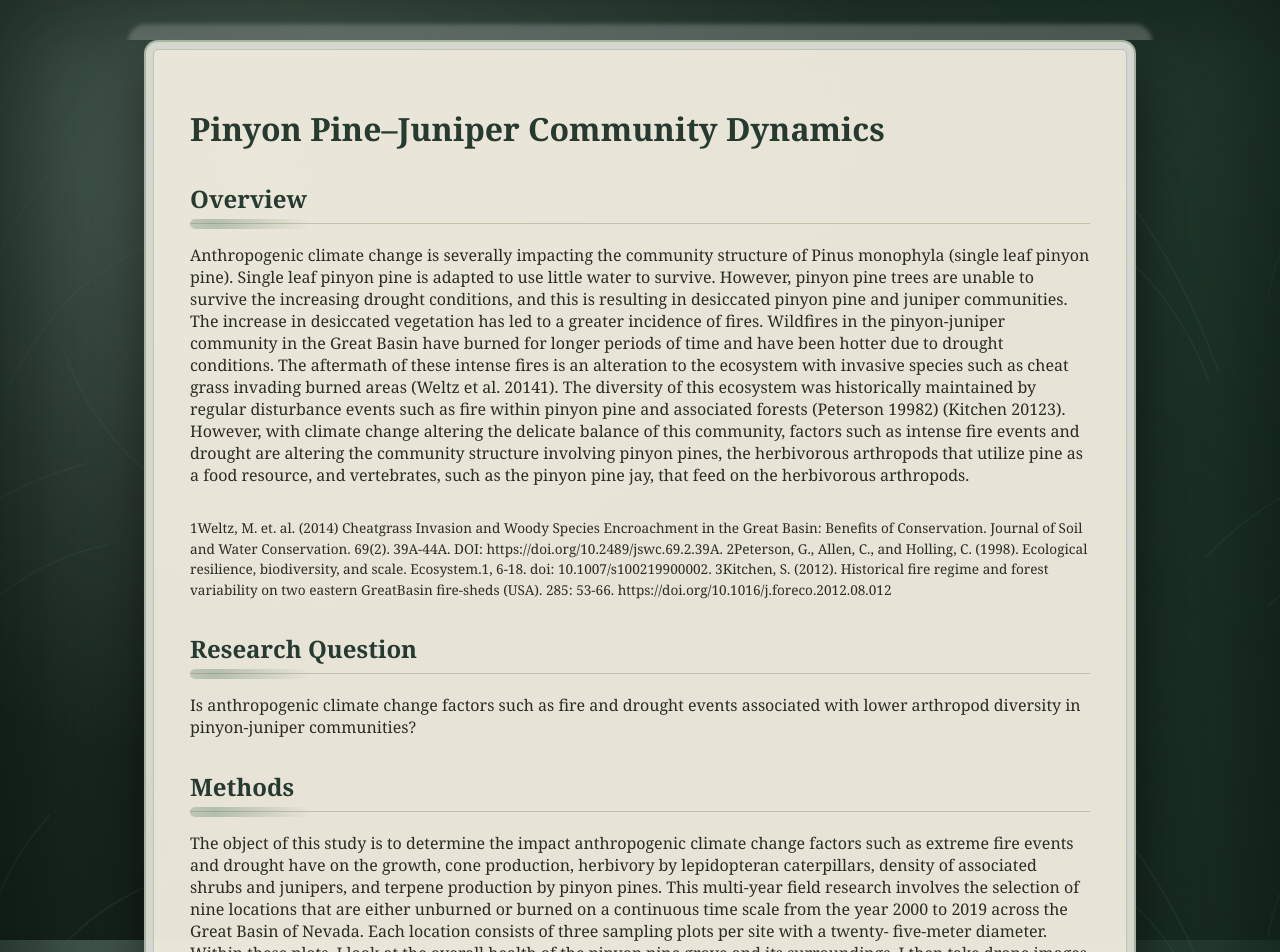
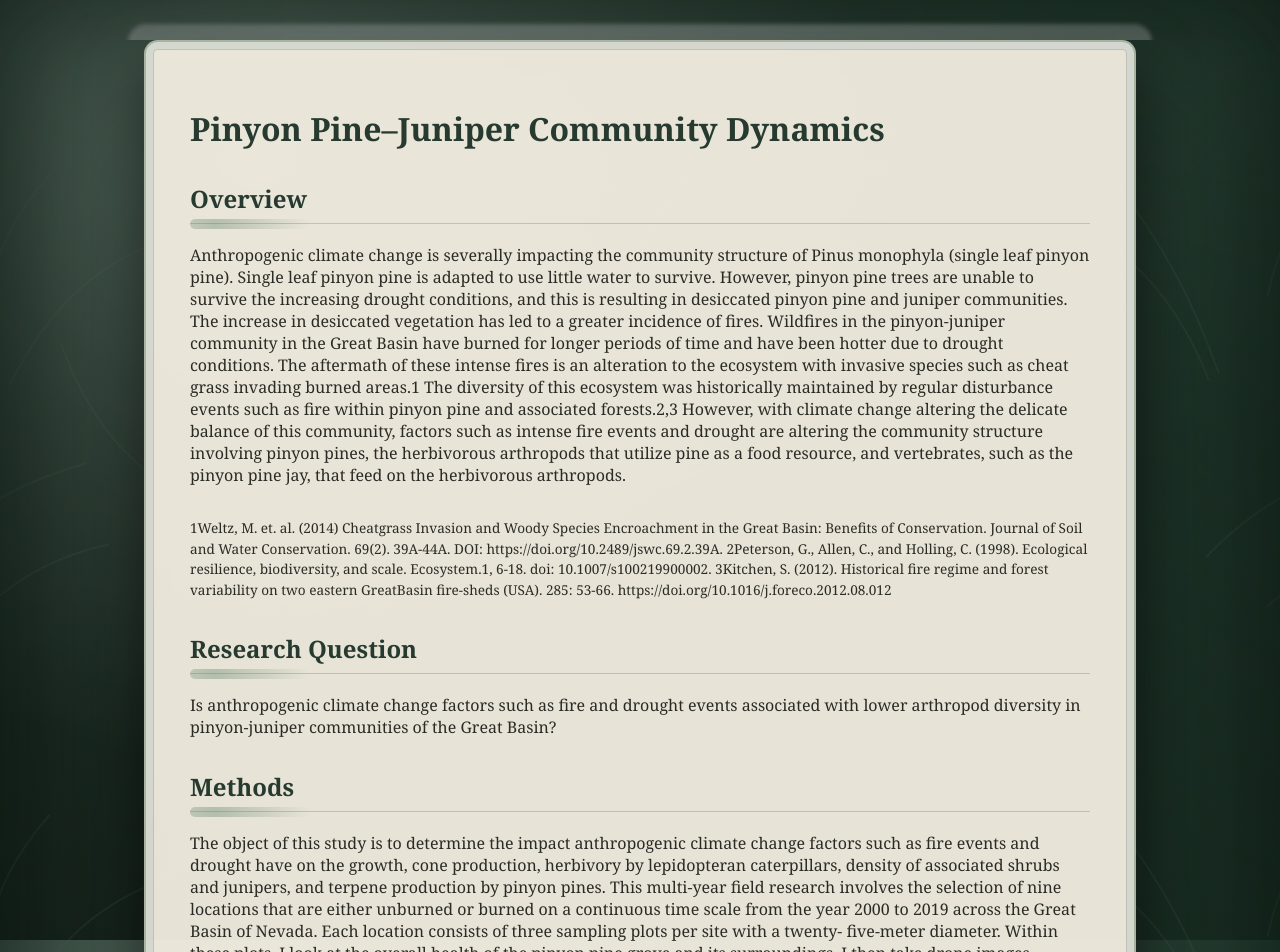
Before and after one commit to ChloeCollierAllen/ChloeCollierAllen.github.io, a Jekyll site: the page built from research/pinyon-pj-dynamics.md, in a window 1280 px wide and 1400 px high. Shown: the top 952 px of the window. Built offline with Jekyll 4.4.1, drawn with Linux system fonts in a browser that asks for light colours; some of the changed text lies outside the part shown.

Commit message:
Update pinyon-pj-dynamics.md

```diff
--- a/research/pinyon-pj-dynamics.md
+++ b/research/pinyon-pj-dynamics.md
@@ -14,9 +14,9 @@ this is resulting in desiccated pinyon pine and juniper communities. The increas
 vegetation has led to a greater incidence of fires. Wildfires in the pinyon-juniper community in
 the Great Basin have burned for longer periods of time and have been hotter due to drought
 conditions. The aftermath of these intense fires is an alteration to the ecosystem with invasive
-species such as cheat grass invading burned areas (Weltz et al. 20141). The diversity of this
+species such as cheat grass invading burned areas.1 The diversity of this
 ecosystem was historically maintained by regular disturbance events such as fire within pinyon
-pine and associated forests (Peterson 19982) (Kitchen 20123). However, with climate change
+pine and associated forests.2,3 However, with climate change
 altering the delicate balance of this community, factors such as intense fire events and drought
 are altering the community structure involving pinyon pines, the herbivorous arthropods that
 utilize pine as a food resource, and vertebrates, such as the pinyon pine jay, that feed on the
@@ -31,12 +31,12 @@ herbivorous arthropods.
 </div>
 
 ## Research Question
-Is anthropogenic climate change factors such as fire and drought events associated with lower arthropod diversity in pinyon-juniper communities?
+Is anthropogenic climate change factors such as fire and drought events associated with lower arthropod diversity in pinyon-juniper communities of the Great Basin?
 
 
 ## Methods
 The object of this study is to determine the impact anthropogenic climate change factors
-such as extreme fire events and drought have on the growth, cone production, herbivory by
+such as fire events and drought have on the growth, cone production, herbivory by
 lepidopteran caterpillars, density of associated shrubs and junipers, and terpene production by
 pinyon pines. This multi-year field research involves the selection of nine locations that are
 either unburned or burned on a continuous time scale from the year 2000 to 2019 across the
@@ -144,8 +144,6 @@ that had a caterpillars present on them, for gas chromatography-mass spectrometr
 </div>
 
 
-<div class="botanical-divider"></div>
-
 ## Results
 
 This structural equation model revealed that caterpillar abundance was influenced by a combination of direct climatic effects, temporal trends, and indirect bottom-up pathways mediated through pinyon pine reproductive output as seen in the figure below. Previous precipitation had a strong negative direct effect on caterpillar abundance (standardized path coefficient = −0.54), indicating lower caterpillar abundance following wetter conditions. Year also exhibited a strong negative effect on caterpillar abundance (−0.44), suggesting a declining temporal trend independent of other predictors. Cone abundance was positively associated with caterpillar abundance (0.18), supporting a bottom-up relationship between host plant reproductive output and herbivore abundance.
```
Also changed, not shown: other parts of research/pinyon-pj-dynamics.md (+1 -2 lines).
